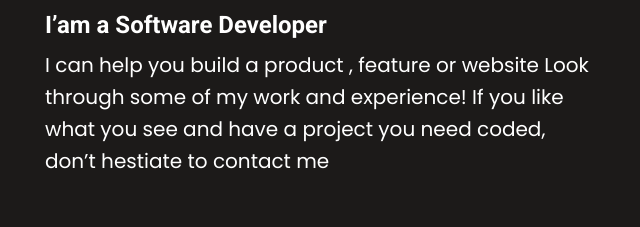
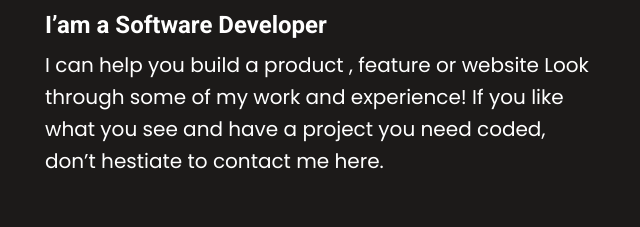
Before and after one commit to DuaneDave/Portfolio-Prototype, a website: page index.html in a window 1280 px wide. Shown: the part 365-592 px from the top of the page, 79-719 px from the left. Drawn offline with nearby package versions, Linux system fonts and the light colour scheme; a web font is replaced by a local one.

Commit message:
Update index.html

```diff
--- a/index.html
+++ b/index.html
@@ -50,7 +50,7 @@
               <p class="lead">
                 I can help you build a product , feature or website Look through
                 some of my work and experience! If you like what you see and have a
-                project you need coded, don’t hestiate to contact me
+                project you need coded, don’t hestiate to contact me here.
               </p>
               <ul class="icons d-flex gx-3">
                 <li>
```
